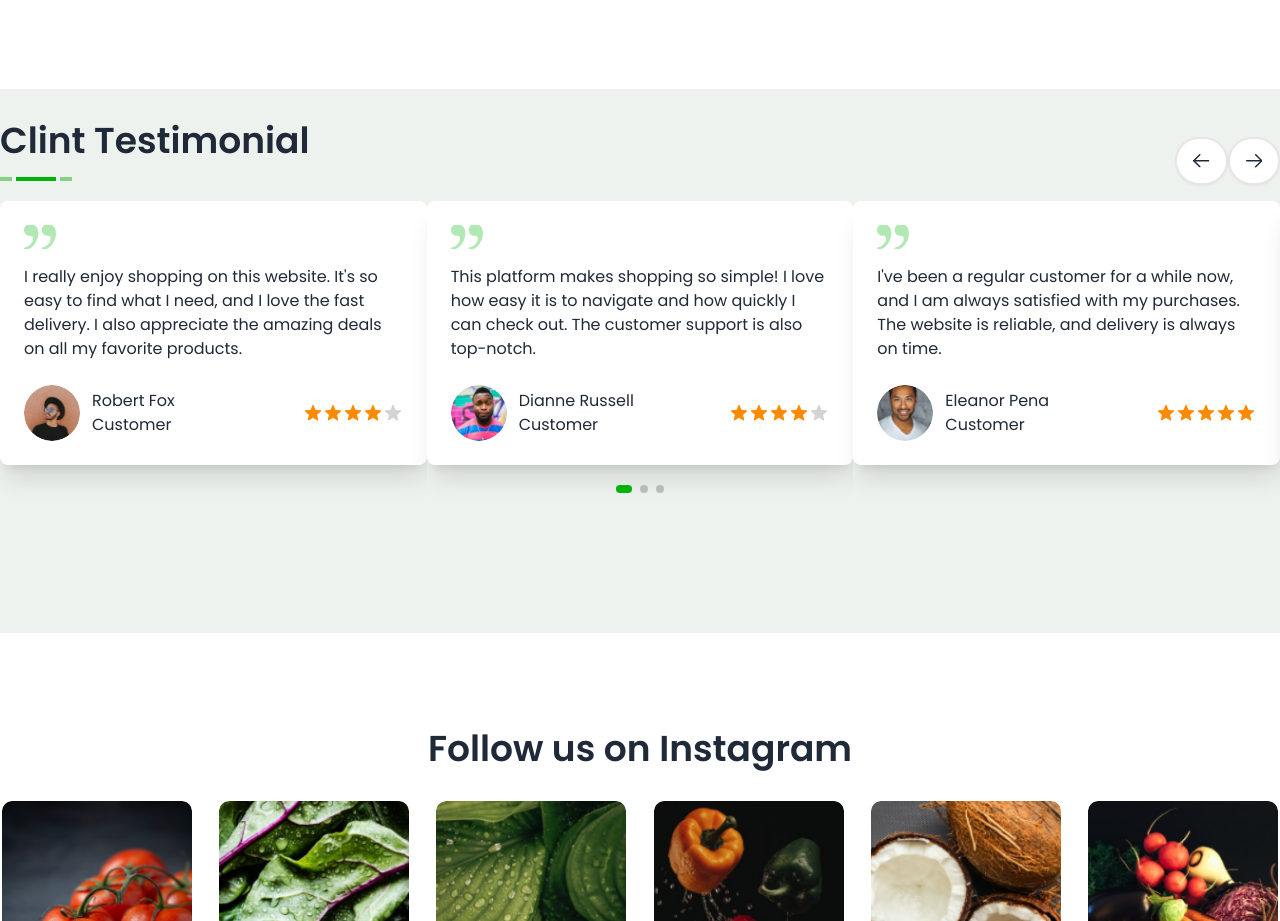
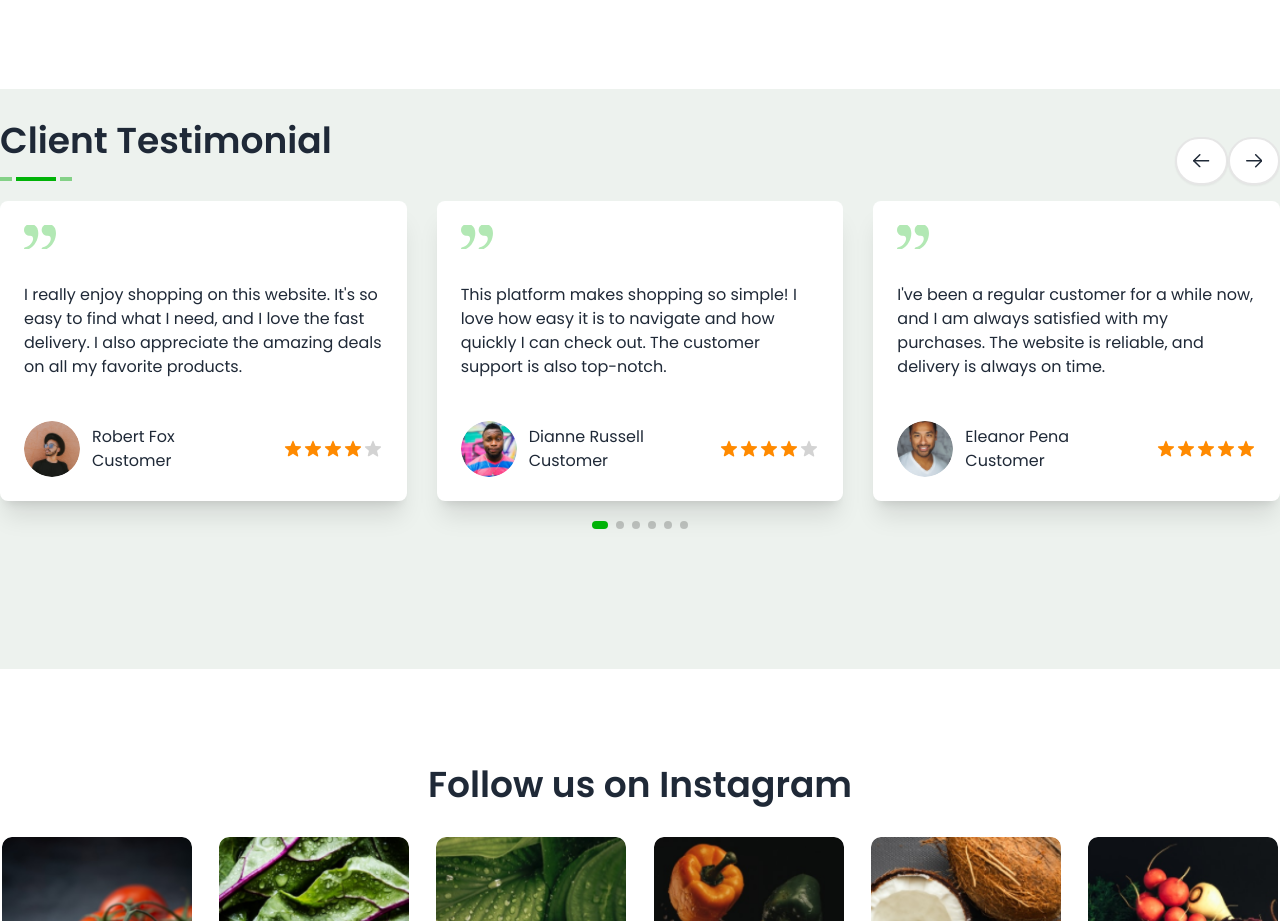
Before and after one commit to Shanto-prime/eco-bazar-nextjs, a Next.js app: page / in a window 1280 px wide. Shown: the part 3920-4841 px from the top of the page. Built offline with nearby package versions, Linux system fonts and the light colour scheme; some icons are missing.

Commit message:
product card added

```diff
--- a/src/app/global.css
+++ b/src/app/global.css
@@ -52,6 +52,6 @@
     object-fit: cover;
 }
 
-.review .swiper-pagination{
+.swiper-pagination{
     bottom: 5px !important;
 }
--- a/src/app/layout.js
+++ b/src/app/layout.js
@@ -1,9 +1,10 @@
 import "./global.css";
 import { Poppins } from 'next/font/google';
+import Head from 'next/head';
 
 const poppins = Poppins({
-  subsets: ['latin'],
-  weight: ['400', '500', '600', '700'],
+    subsets: ['latin'],
+    weight: ['400', '500', '600', '700'],
 });
 
 
@@ -15,6 +16,7 @@ export const metadata = {
 export default function RootLayout({ children }) {
     return (
         <html lang="en">
+            <Head><link rel="icon" href="/logo.jpeg" type="image/jpeg" /></Head>
             <body className={` ${poppins.className} antialiased`} > {children} </body>
         </html>
     );
--- a/src/components/cart.jsx
+++ b/src/components/cart.jsx
@@ -1,7 +1,7 @@
 import { useCartStore } from "@/store/cartStore"
 
 export default function Cart() {
-    const products = useCartStore((state) => state.products)
+    const products = useCartStore((state) => state.products);
     return (
         <>
             <h1>Cart items count: {products}</h1>
--- a/src/components/home/TopCategory.jsx
+++ b/src/components/home/TopCategory.jsx
@@ -28,8 +28,6 @@ export default function TopCategory() {
                     }}
                     navigation
                     scrollbar={{ draggable: true }}
-                    onSlideChange={() => console.log("slide changed")}
-                    onSwiper={(swiper) => console.log(swiper)}
                 >
                     {categories.map((category, id) => {
                         const productCount = getCategoryProductCount(category.id);
--- a/src/components/home/UserReview.jsx
+++ b/src/components/home/UserReview.jsx
@@ -1,6 +1,6 @@
 import { useEffect, useRef, useState } from "react";
 import { Swiper, SwiperSlide } from 'swiper/react';
-import { Keyboard, Scrollbar, Pagination } from 'swiper/modules';
+import { Keyboard, Pagination } from 'swiper/modules';
 import { getReviews } from "@/utils/apiCaller";
 import SectionHeader from "../partials/SectionHeader";
 import SwiperCore, { Navigation } from "swiper";
@@ -26,14 +26,14 @@ export default function UserReview() {
                         <SectionHeader
                             align="left"
                             styleClass="justify-start"
-                            title="Clint Testimonial"
+                            title="Client Testimonial"
                         />
                         <div className="flex flex-row justify-end">
                             <div className="btn hover:bg-base hover:text-white border-2 transition-all duration-700 border-gray-200 bg-white rounded-full" onClick={() => swiperRef.current.swiper.slidePrev()} ><RightArrow isLeft={true} /></div>
                             <div className="btn hover:bg-base hover:text-white border-2 transition-all duration-700 border-gray-200 bg-white rounded-full" onClick={() => swiperRef.current.swiper.slideNext()} ><RightArrow /></div>
                         </div >
                     </div>
-                    <div className="flex flex-col lg:flex-row gap-5 justify-center ">
+                    <div className="">
                         <Swiper
                             className="review"
                             ref={swiperRef}
@@ -45,15 +45,16 @@ export default function UserReview() {
                                 clickable: true,
                             }}
                             modules={[Keyboard, Pagination]}
+                            spaceBetween={30}
                             breakpoints={{
                                 425: { slidesPerView: 1, slidesPerGroup: 1 },
-                                768: { slidesPerView: 2, slidesPerGroup: 2 },
-                                1024: { slidesPerView: 3, slidesPerGroup: 3 },
+                                768: { slidesPerView: 2, slidesPerGroup: 1 },
+                                1024: { slidesPerView: 3, slidesPerGroup: 1 },
                             }}
                         >
                             {reviews.map((review) => (
-                                <SwiperSlide key={review.name} className="review">
-                                    <div className="p-6 bg-white rounded-lg shadow-xl mb-10 h-full">
+                                <SwiperSlide key={review.id} className="review">
+                                    <div className="p-6 bg-white rounded-lg shadow-xl mb-10 min-h-[300px] max-h-[300px] flex flex-col justify-between">
                                         <Image
                                             src="/review.svg"
                                             alt="quote"
--- a/src/data/reviews.json
+++ b/src/data/reviews.json
@@ -1,5 +1,6 @@
 [
     {
+        "id": "1",
         "name": "Robert Fox",
         "userType": "Customer",
         "imageSrc": "/robert.png",
@@ -8,6 +9,7 @@
         "rating": "4.2"
     },
     {
+        "id": "2",
         "name": "Dianne Russell",
         "userType": "Customer",
         "imageSrc": "/dianne.png",
@@ -16,6 +18,7 @@
         "rating": "4.8"
     },
     {
+        "id": "3",
         "name": "Eleanor Pena",
         "userType": "Customer",
         "imageSrc": "/eleanor.png",
@@ -24,6 +27,7 @@
         "rating": "5.0"
     },
     {
+        "id": "4",
         "name": "Amelia Hart",
         "userType": "Admin",
         "imageSrc": "/amelia.png",
@@ -32,6 +36,7 @@
         "rating": "4.9"
     },
     {
+        "id": "5",
         "name": "Sophia Evans",
         "userType": "Admin",
         "imageSrc": "/sophia.png",
@@ -40,6 +45,7 @@
         "rating": "4.7"
     },
     {
+        "id": "6",
         "name": "Olivia Taylor",
         "userType": "Customer",
         "imageSrc": "/olivia.png",
@@ -48,6 +54,7 @@
         "rating": "4.3"
     },
     {
+        "id": "7",
         "name": "Lucy Wilson",
         "userType": "Admin",
         "imageSrc": "/lucy.png",
@@ -56,6 +63,7 @@
         "rating": "5.0"
     },
     {
+        "id": "8",
         "name": "Maria Clark",
         "userType": "Customer",
         "imageSrc": "/maria.png",
```
